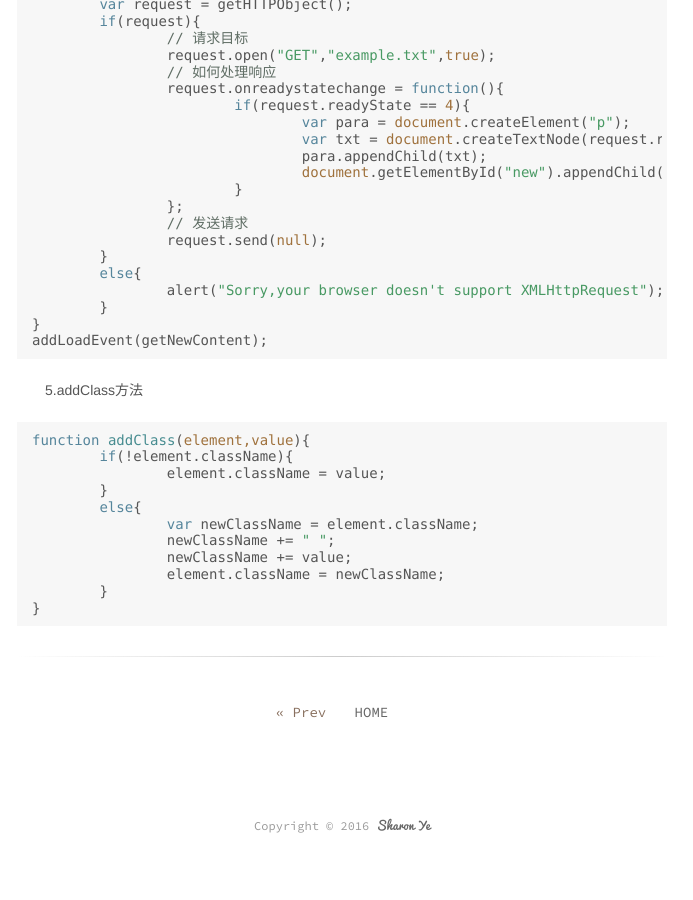
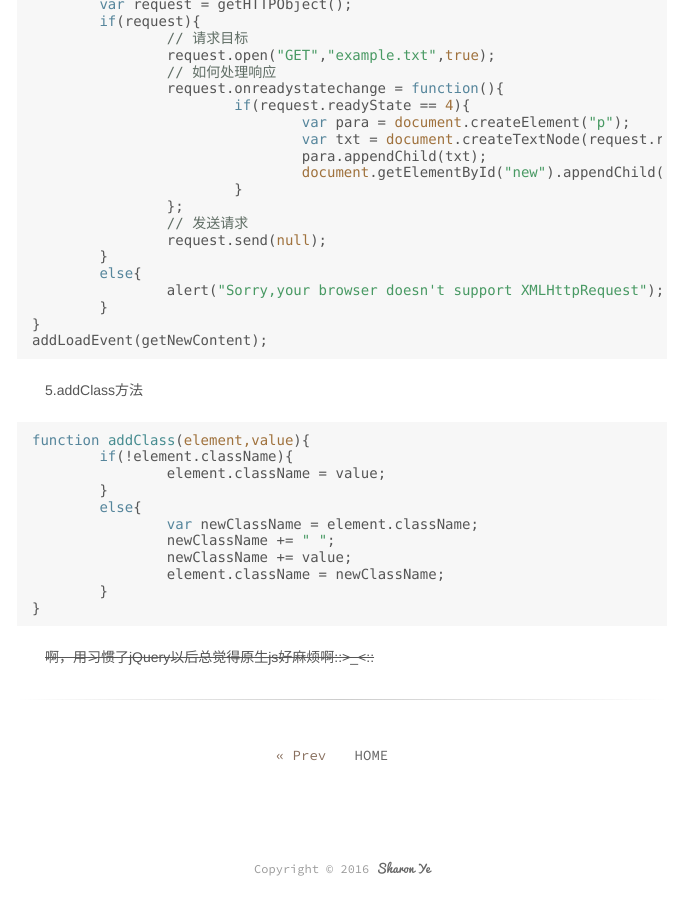
Before and after one commit to sharonye/sharonye.github.io, a Jekyll site: the page built from _posts/2017-12-2-jsnotes.markdown, in a window 1280 px wide and 900 px high, scrolled down 2146 px. Shown: the whole window, without its empty margins (298-991 px from the left). Built offline with Jekyll 4.4.1, drawn with Linux system fonts in a browser that asks for light colours; comment, search, counter and statistics services are not loaded; before the commit the page ends 3003 px from its top, so only the background shows below that.

Commit message:
edit post

````diff
--- a/_posts/2017-12-2-jsnotes.markdown
+++ b/_posts/2017-12-2-jsnotes.markdown
@@ -156,3 +156,5 @@ function addClass(element,value){
 	}
 }
 ```
+
+~~啊，用习惯了jQuery以后总觉得原生js好麻烦啊::>_<::~~
````
